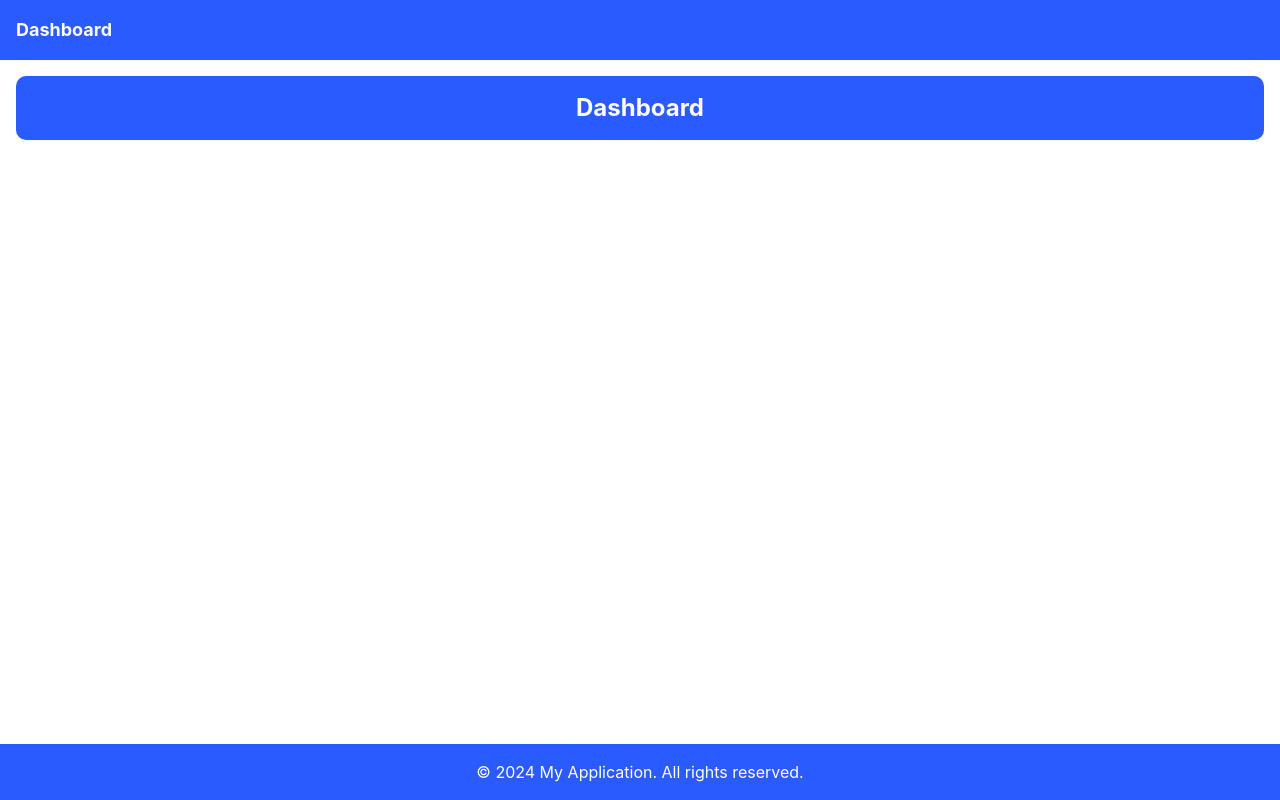
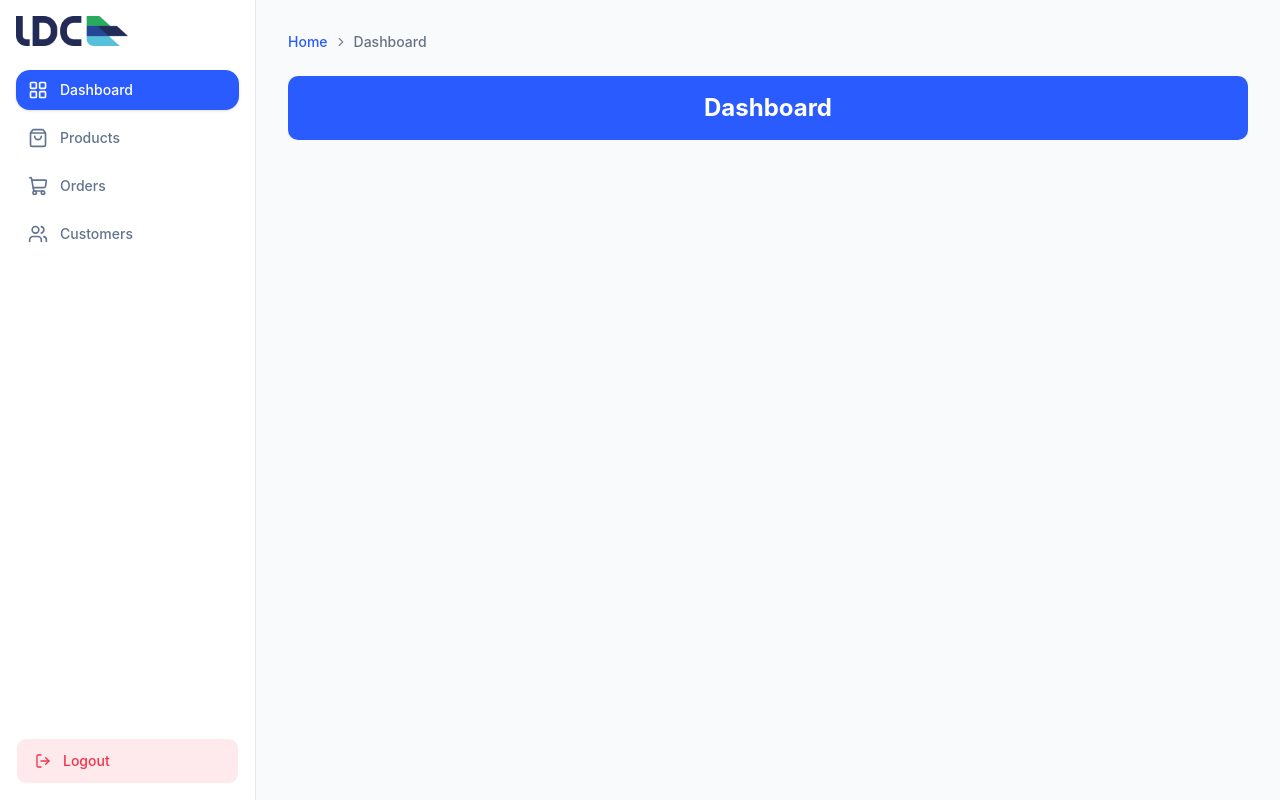
Before and after one commit to ibrahimzaher/ldc-ecommerce, a React (Vite) app: page /dashboard in a window 1280 px wide. Built offline with nearby package versions, Linux system fonts and the light colour scheme; sample sign-in values are in the browser's storage.

Commit message:
feat: restructure Dashboard layout and navigation, update breadcrumb component, and enhance logout functionality

```diff
--- a/src/core/routes/AppRoutes.tsx
+++ b/src/core/routes/AppRoutes.tsx
@@ -3,7 +3,7 @@ import PublicRoute from "@/core/guards/PublicRoute";
 import { LoginPage } from "@/features/auth/pages/LoginPage";
 import RegisterPage from "@/features/auth/pages/RegisterPage";
 import DashboardLayout from "@/features/dashboard/layouts/DashboardLayout";
-import DashboardPage from "@/features/dashboard/pages/DashboardPage";
+import DashboardPage from "@/features/dashboard/pages/Dashboard/DashboardPage";
 import MainLayout from "@/features/ecommerce/layouts/MainLayout";
 import { CartPage } from "@/features/ecommerce/pages/Cart/CartPage";
 import { OrdersPage } from "@/features/ecommerce/pages/Orders/OrdersPage";
--- a/src/features/auth/hooks/useAuth.ts
+++ b/src/features/auth/hooks/useAuth.ts
@@ -2,7 +2,7 @@ import { useMutation } from "@tanstack/react-query";
 import type { AxiosError } from "axios";
 import { authApi } from "../api/authApi";
 import { useAppDispatch } from "@/core/store/store";
-import { setUser } from "@/features/auth/store/authSlice";
+import { removeUser, setUser } from "@/features/auth/store/authSlice";
 import { toast } from "sonner";
 import { useNavigate } from "react-router-dom";
 import { clearCart } from "@/features/ecommerce/store/cartSlice";
@@ -55,7 +55,7 @@ export const useAuth = () => {
     },
   });
   const logout = () => {
-    dispatch(setUser(null));
+    dispatch(removeUser());
     dispatch(clearCart());
     toast.success("Logout successful", { duration: 1500 });
     navigate("/login");
--- a/src/features/dashboard/layouts/DashboardLayout.tsx
+++ b/src/features/dashboard/layouts/DashboardLayout.tsx
@@ -1,17 +1,79 @@
-import { Outlet } from "react-router-dom";
+import logo from "@/assets/images/logo.png";
+import { useAuth } from "@/features/auth/hooks/useAuth";
+import { Button } from "@/shared/components/ui/button";
+import DynamicBreadcrumb from "@/shared/components/ui/DynamicBreadCrumb";
+import {
+  LayoutGrid,
+  LogOut,
+  ShoppingBag,
+  ShoppingCart,
+  Users,
+} from "lucide-react";
+import { NavLink, Outlet } from "react-router-dom";
+export default function DashboardLayout() {
+  const { logout } = useAuth();
+  const getNavLinkClass = ({ isActive }: { isActive: boolean }) =>
+    `relative flex items-center justify-center lg:justify-between p-2.5 lg:px-3 lg:py-2.5 rounded-xl font-medium text-sm transition-colors ${
+      isActive
+        ? "bg-primary text-white shadow-sm"
+        : "text-slate-500 hover:bg-slate-100 hover:text-slate-800"
+    }`;
 
-export default function DashboardLayout() {
   return (
-    <div className="flex min-h-screen flex-col">
-      <header className="bg-primary text-primary-foreground p-4">
-        <h1 className="text-lg font-bold">Dashboard</h1>
-      </header>
-      <main className="flex-1 p-4">
+    <div className="flex min-h-screen bg-slate-50 text-slate-700 font-sans overflow-hidden">
+      <aside className="w-16 lg:w-64 bg-white border-r border-slate-200 flex flex-col justify-between p-3 lg:p-4 shrink-0 transition-all duration-300">
+        <div>
+          <img
+            src={logo}
+            alt="Logo"
+            className=" mb-6 w-full lg:w-1/2 h-5 lg:h-auto"
+          />
+
+          <nav className="space-y-2">
+            <NavLink to="/dashboard" end className={getNavLinkClass}>
+              <div className="flex items-center gap-3">
+                <LayoutGrid className="w-5 h-5" />
+                <span className="hidden lg:inline">Dashboard</span>
+              </div>
+            </NavLink>
+
+            <NavLink to="/dashboard/products" className={getNavLinkClass}>
+              <div className="flex items-center gap-3">
+                <ShoppingBag className="w-5 h-5" />
+                <span className="hidden lg:inline">Products</span>
+              </div>
+            </NavLink>
+
+            <NavLink to="/dashboard/orders" className={getNavLinkClass}>
+              <div className="flex items-center gap-3">
+                <ShoppingCart className="w-5 h-5" />
+                <span className="hidden lg:inline">Orders</span>
+              </div>
+            </NavLink>
+
+            <NavLink to="/dashboard/customers" className={getNavLinkClass}>
+              <div className="flex items-center gap-3">
+                <Users className="w-5 h-5" />
+                <span className="hidden lg:inline">Customers</span>
+              </div>
+            </NavLink>
+          </nav>
+        </div>
+
+        <Button
+          variant={"destructive"}
+          className="w-full justify-center lg:justify-start gap-3"
+          onClick={logout}
+        >
+          <LogOut className="w-5 h-5" />
+          <span className="hidden lg:inline">Logout</span>
+        </Button>
+      </aside>
+
+      <main className="flex-1 overflow-y-auto p-4 sm:p-6 lg:p-8">
+        <DynamicBreadcrumb className="text-primary hover:text-primary-600 font-medium" />
         <Outlet />
       </main>
-      <footer className="bg-primary text-primary-foreground p-4 text-center">
-        &copy; 2024 My Application. All rights reserved.
-      </footer>
     </div>
   );
 }
--- a/src/shared/components/ui/DynamicBreadCrumb.tsx
+++ b/src/shared/components/ui/DynamicBreadCrumb.tsx
@@ -9,18 +9,25 @@ import {
 } from "@/shared/components/ui/breadcrumb";
 import React from "react";
 
-export default function DynamicBreadcrumb() {
+export default function DynamicBreadcrumb({
+  className,
+}: {
+  className?: string;
+}) {
   const location = useLocation();
   const pathnames = location.pathname.split("/").filter((x) => x);
 
   if (pathnames.length === 0) return null;
 
   return (
-    <Breadcrumb className="mb-6">
+    <Breadcrumb className={`mb-6`}>
       <BreadcrumbList>
         <BreadcrumbItem>
           <BreadcrumbLink asChild>
-            <Link to="/" className="text-gray-500 hover:text-black transition">
+            <Link
+              to="/"
+              className={` text-gray-800 font-medium hover:text-black transition ${className || ""}`}
+            >
               Home
             </Link>
           </BreadcrumbLink>
@@ -36,14 +43,14 @@ export default function DynamicBreadcrumb() {
               <BreadcrumbSeparator />
               <BreadcrumbItem>
                 {isLast ? (
-                  <BreadcrumbPage className="font-medium text-black capitalize">
+                  <BreadcrumbPage className="font-medium text-gray-500 capitalize">
                     {formattedName}
                   </BreadcrumbPage>
                 ) : (
                   <BreadcrumbLink asChild>
                     <Link
                       to={to}
-                      className="text-gray-500 hover:text-black transition capitalize"
+                      className={`text-gray-800 font-medium hover:text-black transition capitalize  ${className || ""}`}
                     >
                       {formattedName}
                     </Link>
```
Also changed, not shown: src/features/dashboard/pages/Dashboard/DashboardPage.tsx (renamed from src/features/dashboard/pages/DashboardPage.tsx).
